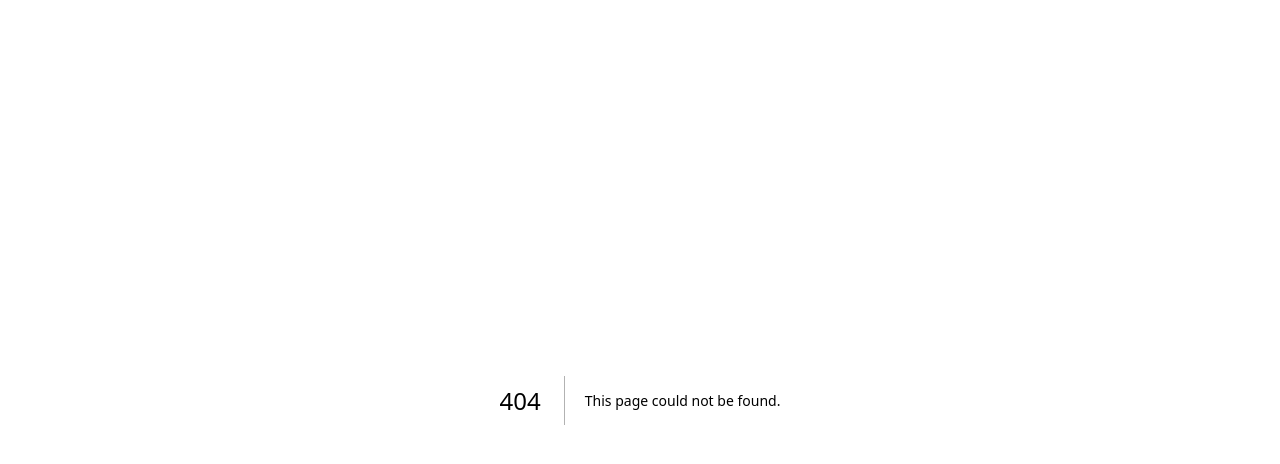
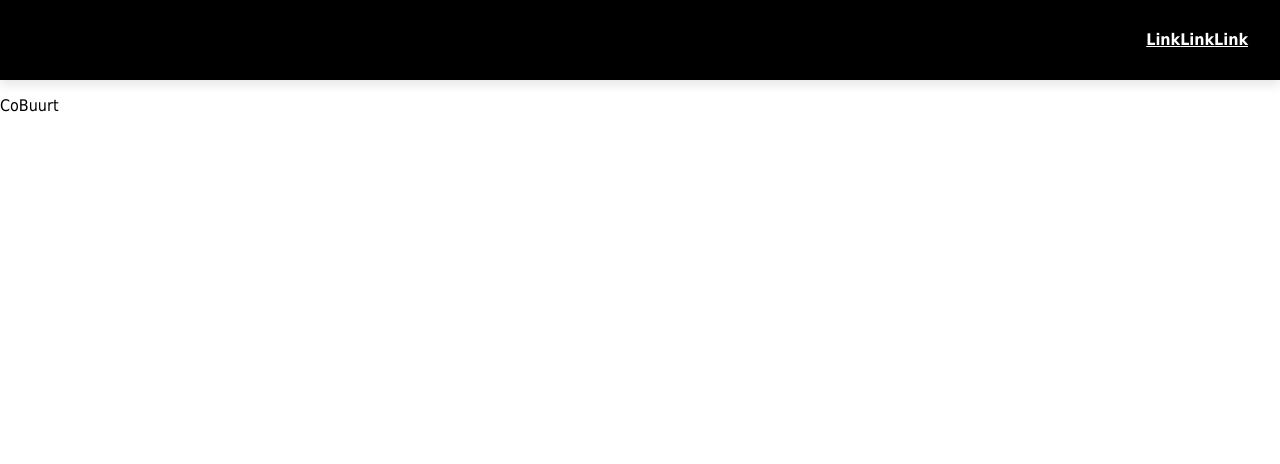
Before and after one commit to dylanvanzanten/portfolio-2022, a Next.js app: page /projects/cobuurt in a window 1280 px wide. Before the commit this address had no page. Shown: the top 464 px of the page. Built offline with nearby package versions, Linux system fonts and the light colour scheme; a web font is replaced by a local one.

Commit message:
refactor(): Add project page

```diff
--- a/pages/index.tsx
+++ b/pages/index.tsx
@@ -16,7 +16,11 @@ export default function Home() {
       <Header />
       <Hero />
       <div className="container" data-container-size="l">
-        <CaseTeaser caseTitle={"CoBuurt"} caseColor={"green"} />
+        <CaseTeaser
+          caseTitle={"CoBuurt"}
+          caseColor={"green"}
+          caseLink={"/projects/cobuurt"}
+        />
         <CaseTeaser caseTitle={"Nu Wonen"} caseColor={"red"} />
         <CaseTeaser caseTitle={"Nu Wonen"} caseColor={"blue"} />
         <CaseTeaser caseTitle={"Nu Wonen"} caseColor={"green"} />
--- /dev/null
+++ b/pages/projects/cobuurt.tsx
@@ -0,0 +1,12 @@
+import Header from "../../components/Header/Header";
+
+const CoBuurt = () => {
+  return (
+    <>
+      <Header />
+      <p>CoBuurt</p>
+    </>
+  );
+};
+
+export default CoBuurt;
```
